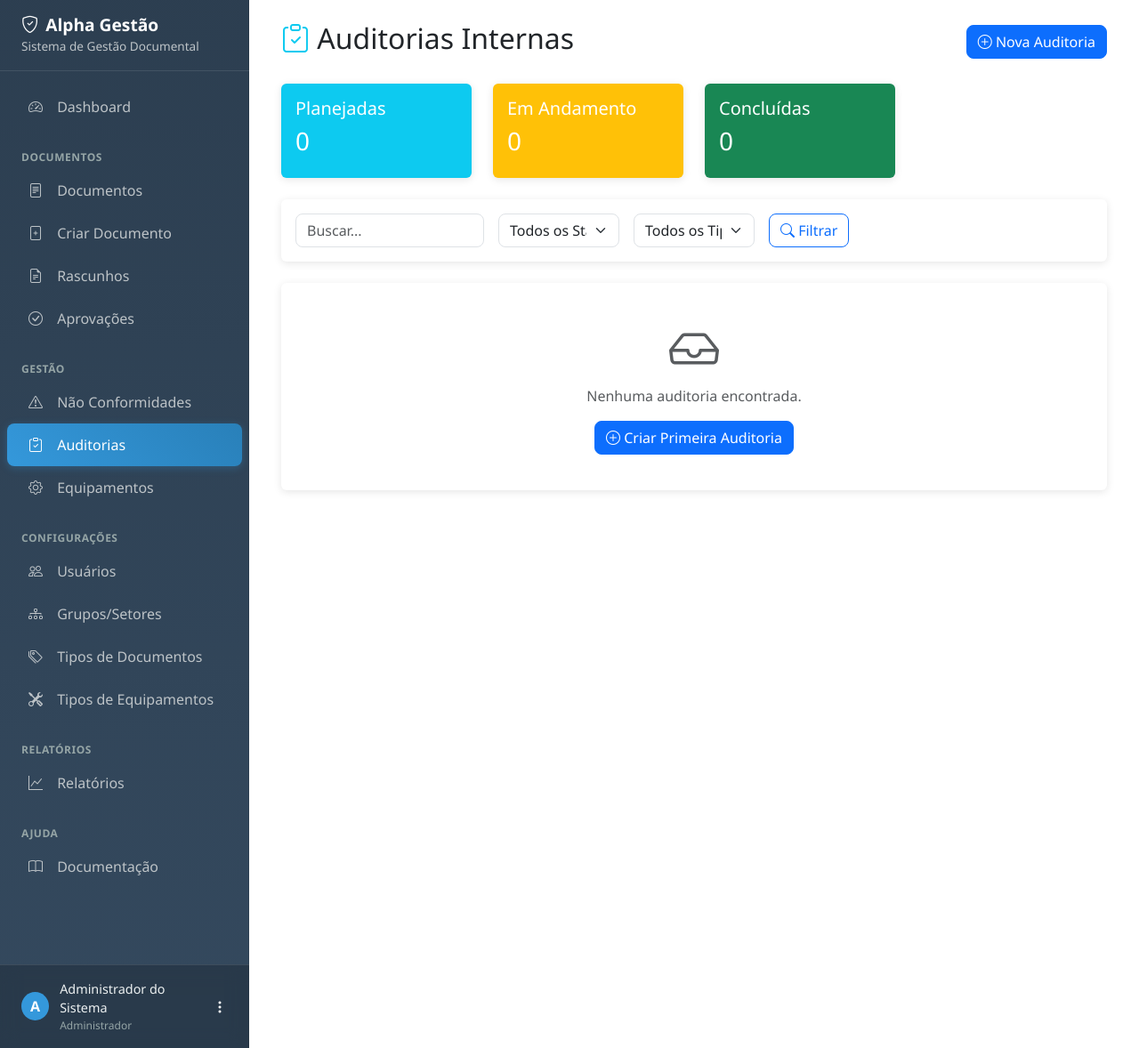
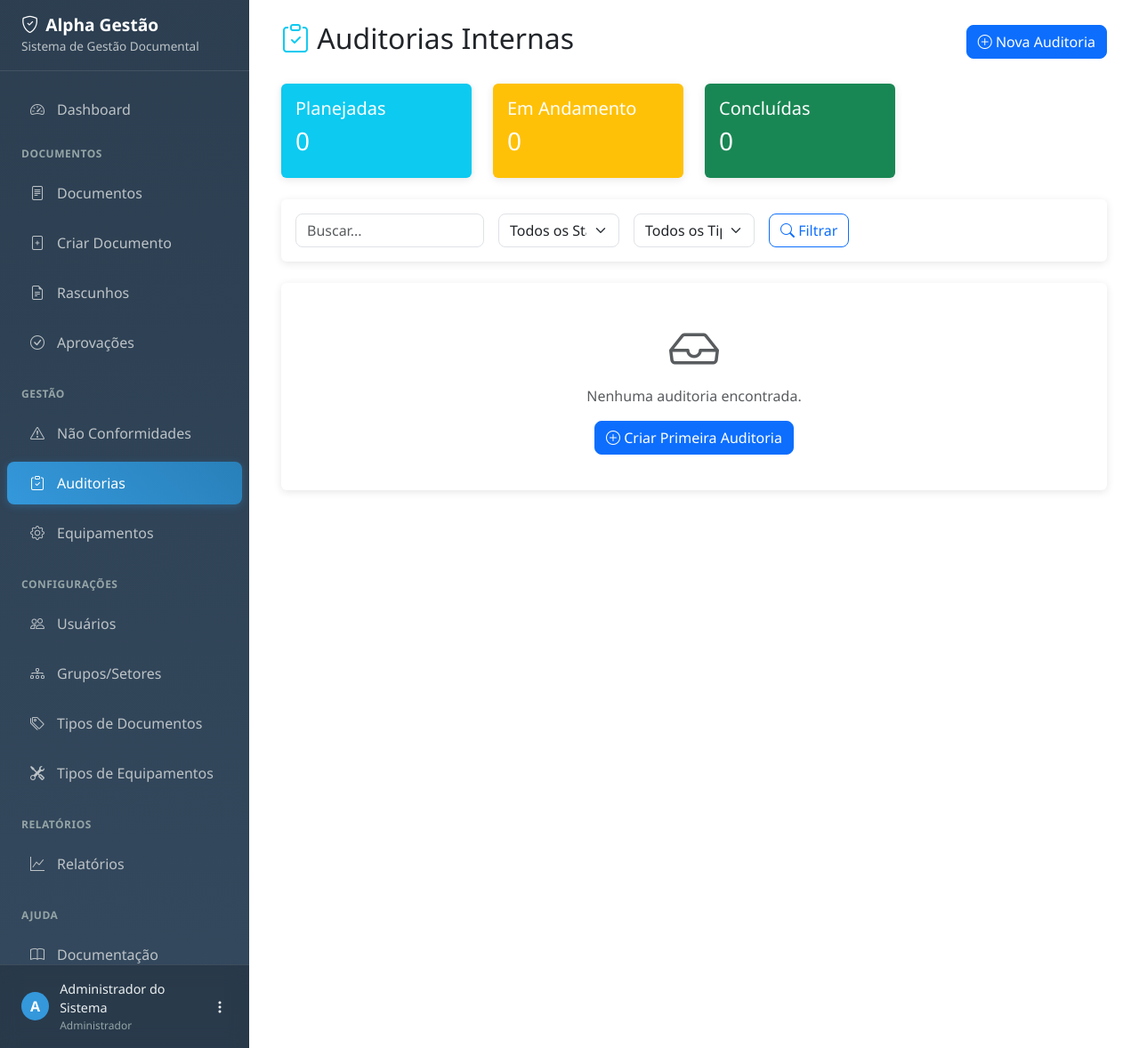
Before and after one commit to pgup-sistemas/SistemaWebQualidade-, a Flask app: page /audits/ in a window 1280 px wide. Shown: the part 48-1226 px from the top of the page at 89% size. Run offline with Flask 3, Linux system fonts and the light colour scheme; a user stored in the database is signed in; some libraries are stand-ins or nearby versions.

Commit message:
Assistant checkpoint: Fix sidebar menu spacing and scroll issues
Assistant generated file changes:
- app/templates/base.html: Fix sidebar menu spacing and scroll issues, Fix sidebar section spacing, Fix nav-link spacing and positioning, Fix user-info positioning, Adjust sidebar container structure, Add navigation list container styling
- app/static/css/custom.css: Add sidebar navigation improvements

---

User prompt:

esse ainda tem o link de ajuda que não aparece por completo, ajuste o menu!
 Menu Sidebar Corrigido
Problema: Links do menu sobrepostos e scroll com problemas
Solução: CSS ajustado para corrigir espaçamento e posicionamento
Melhorias:
Todos os links do menu agora visíveis
Scroll funcional em toda a área do menu
Informações do usuário fixadas na parte inferior
Design responsivo melhorado para mobile

Replit-Commit-Author: Assistant
Replit-Commit-Session-Id: 77678601-c005-423e-8dc6-56c04640a0ef

```diff
--- a/app/static/css/custom.css
+++ b/app/static/css/custom.css
@@ -203,6 +203,26 @@ footer {
     font-size: 0.65rem;
     padding: 0.2rem 0.4rem;
     margin-left: 0.5rem;
+}
+
+/* === MELHORIAS SIDEBAR === */
+.sidebar .nav-item {
+    margin-bottom: 0.1rem;
+}
+
+.sidebar .nav-link {
+    white-space: nowrap;
+    overflow: hidden;
+    text-overflow: ellipsis;
+}
+
+.sidebar .nav-link .notification-badge {
+    flex-shrink: 0;
+    margin-left: auto;
+}
+
+.sidebar-section + .nav-item .nav-link {
+    margin-top: 0.2rem;
 }
 
 /* === MELHORIAS MOBILE === */
--- a/app/templates/base.html
+++ b/app/templates/base.html
@@ -48,9 +48,9 @@
         .sidebar-sticky {
             position: relative;
             top: 0;
-            height: calc(100vh - 48px);
+            height: calc(100vh - 160px); /* Ajustado para dar espaço ao user-info */
             padding-top: 0;
-            padding-bottom: 120px; /* Espaço para user-info */
+            padding-bottom: 1rem;
             overflow-x: hidden;
             overflow-y: auto;
         }
@@ -59,9 +59,11 @@
             color: #bdc3c7;
             padding: 0.75rem 1.5rem;
             transition: all 0.3s ease;
-            border-radius: 0;
-            margin: 0 0.5rem;
             border-radius: 8px;
+            margin: 0.2rem 0.5rem;
+            display: flex;
+            align-items: center;
+            text-decoration: none;
         }
 
         .sidebar .nav-link:hover {
@@ -83,13 +85,17 @@
         }
 
         .sidebar-section {
-            padding: 0.5rem 1.5rem 0.25rem;
-            margin-top: 1rem;
+            padding: 0.75rem 1.5rem 0.5rem;
+            margin-top: 0.5rem;
             color: #95a5a6;
             font-size: 0.75rem;
             font-weight: 600;
             text-transform: uppercase;
             letter-spacing: 0.5px;
+        }
+
+        .sidebar-section:first-of-type {
+            margin-top: 0;
         }
 
         /* Main content */
@@ -135,14 +141,17 @@
                 left: 0;
             }
 
-            .user-info {
-                width: 100%;
-                left: -100%;
-                transition: left 0.3s ease;
+            .sidebar-sticky {
+                height: calc(100vh - 200px);
+                padding-bottom: 1rem;
             }
 
-            .sidebar.show .user-info {
+            .user-info {
+                width: 280px;
+                position: absolute;
+                bottom: 0;
                 left: 0;
+                right: 0;
             }
 
             .mobile-overlay {
@@ -182,9 +191,10 @@
 
         /* User info */
         .user-info {
-            position: fixed;
+            position: absolute;
             bottom: 0;
             left: 0;
+            right: 0;
             width: 280px;
             padding: 1rem 1.5rem;
             border-top: 1px solid rgba(255,255,255,0.1);
@@ -230,7 +240,7 @@
         </div>
 
         <div class="sidebar-sticky">
-            <ul class="nav flex-column">
+            <ul class="nav flex-column" style="padding-bottom: 1rem;">
                 <!-- Dashboard -->
                 <li class="nav-item">
                     <a class="nav-link {% if request.endpoint == 'dashboard.index' %}active{% endif %}"
```
